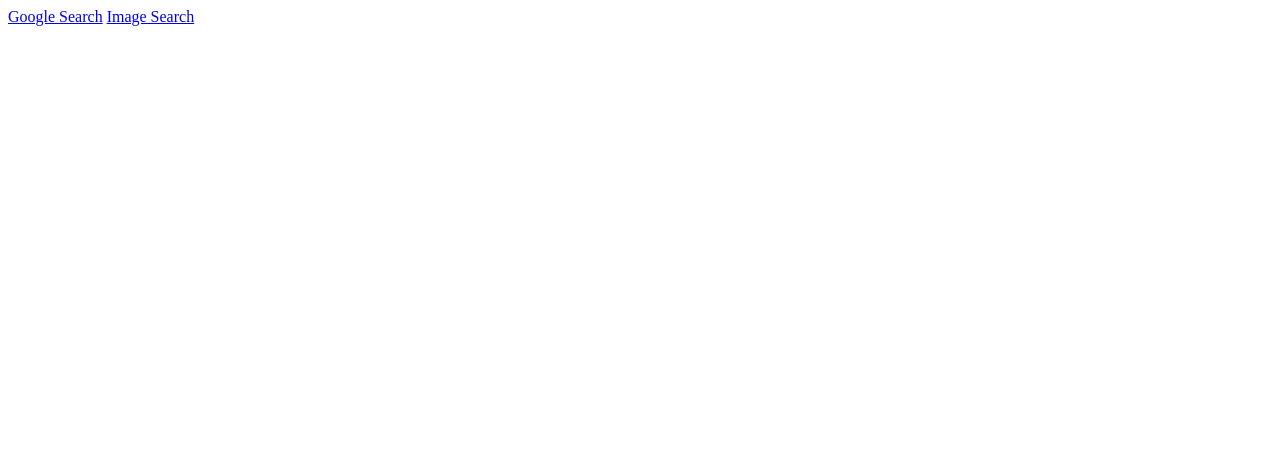
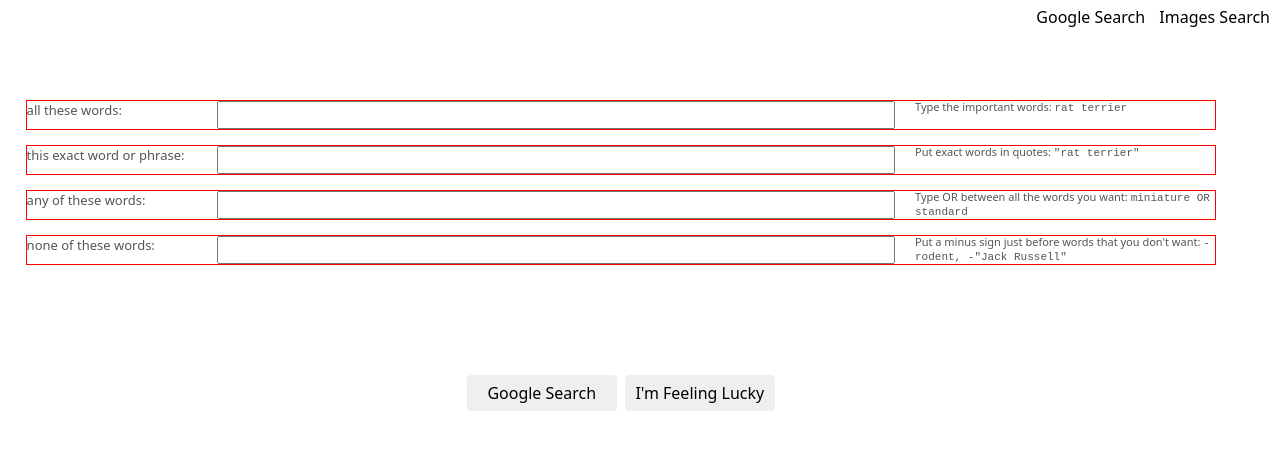
Before and after one commit to gnizto/cs50-web-programming-harvardx, a plain HTML site: page project0/advanced.html in a window 1280 px wide. Drawn offline with nearby package versions, Linux system fonts and the light colour scheme.

Commit message:
Start Advanced

```diff
--- a/project0/advanced.html
+++ b/project0/advanced.html
@@ -1,13 +1,83 @@
 <!DOCTYPE html>
 <html lang="en">
     <head>
-        <title>Google Advanced Search</title>
+        <title>Advanced Search</title>
+        <link rel="icon" type="img/ico" href="/src/favicon.ico">
+        <link rel="stylesheet" href="src/styles.css">
+        <link rel="stylesheet" href="src/font-awesome/css/font-awesome.min.css">
+        <link href="https://cdn.jsdelivr.net/npm/bootstrap@5.1.0/dist/css/bootstrap.min.css" rel="stylesheet" integrity="sha384-KyZXEAg3QhqLMpG8r+8fhAXLRk2vvoC2f3B09zVXn8CA5QIVfZOJ3BCsw2P0p/We" crossorigin="anonymous">
     </head>
     <body>
         <header>
-            <a href="index.html">Google Search</a>
-            <a href="images.html">Image Search</a>
+            <a class="header-item" href="index.html">Google Search</a>
+            <a class="header-item" href="images.html">Images Search</a>
+
         </header>
-        <!-- body -->
+
+        <div id="advanced-search">
+            <div id="logo-advanced">
+                <!-- <p id="images-text">images</p> -->
+            </div>
+
+            <form action="https://google.com/search">
+
+                <div id="fields">
+                    <div class="field">
+                        <div class="cell description">
+                            all these words:
+                        </div>
+                        <div class="cell input-text-field">
+                            <input type="input-text" name="as_q">
+                        </div>
+                        <div class="cell explain">
+                            Type the important words: <span class="mono">rat terrier</span>
+                        </div>
+                    </div>
+
+                    <div class="field">
+                        <div class="cell description">
+                            this exact word or phrase:
+                        </div>
+                        <div class="cell input-text-field">
+                            <input type="input-text" name="as_epq">
+                        </div>
+                        <div class="cell explain">
+                            Put exact words in quotes: <span class="mono">"rat terrier"</span>
+                        </div>
+                    </div>
+
+                    <div class="field">
+                        <div class="cell description">
+                            any of these words:
+                        </div>
+                        <div class="cell input-text-field">
+                            <input type="input-text" name="as_oq">
+                        </div>
+                        <div class="cell explain">
+                            Type OR between all the words you want: <span class="mono">miniature OR standard</span>
+                        </div>
+                    </div>
+
+                    <div class="field">
+                        <div class="cell description">
+                            none of these words:
+                        </div>
+                        <div class="cell input-text-field">
+                            <input type="input-text" name="as_eq">
+                        </div>
+                        <div class="cell explain">
+                            Put a minus sign just before words that you don't want: <span class="mono">-rodent, -"Jack Russell"</span>
+                        </div>
+                    </div>
+                </div>
+
+                <div id="buttons">
+                    <input class="search-btn" id="submit" type="submit" value="Google Search">
+                    <input class="search-btn" id="lucky" type="submit" name="btnI" value="I'm Feeling Lucky">
+                </div>
+            </form>
+
+
+        </div>
     </body>
 </html>
--- a/project0/src/style.scss
+++ b/project0/src/style.scss
@@ -1,4 +1,5 @@
-$search-color: silver;
+$search-color: #9aa0a6;
+$search-color-text: #555;
 $google-blue: #4285f4;
 $max-size-handheld: 1000px;
 $max-size-screen: 700px;
@@ -245,3 +246,72 @@
     right: -15.5px;
     padding: 12px;
 }
+
+// Advanced
+#advanced-search {
+    padding-left: 2%;
+    padding-right: 5%;
+}
+
+#fields {
+    margin-top: 100px;
+    margin-bottom: 100px;
+}
+
+.field {
+    height: 30px;
+    // background-color: green;
+    display: grid;
+    // padding: 20px;
+    grid-column-gap: 20px;
+    grid-row-gap: 10px;
+    grid-template-columns: 170px auto 300px;
+    border: 1px red solid;
+    margin-bottom: 15px;
+
+    @media only screen and (max-width:$max-size-screen){
+        grid-template-columns: 170px auto;
+        // background-color: gray;
+    }
+}
+
+.cell{
+    display: table-cell;
+    height: 100%;
+}
+
+.input-text-field > input {
+
+    display: inline-block;
+    width: 100%;
+    height: 100%;
+    font-size: 13px;
+
+    // border: 0;
+    padding: 0;
+    outline: none;
+    box-shadow: none;
+}
+
+.description {
+    font-size: 13px;
+    vertical-align: middle;
+    color: $search-color-text;
+}
+
+.explain {
+    font-size: 11px;
+    vertical-align: middle;
+    padding: 0;
+    line-height: 12.5px;
+    color: $search-color-text;
+
+    @media only screen and (max-width:$max-size-screen){
+        display: none;
+        // background-color: gray;
+    }
+}
+
+.mono {
+    font-family: monospace;
+}
```
Also changed, not shown: project0/src/styles.css, 1 other file.
